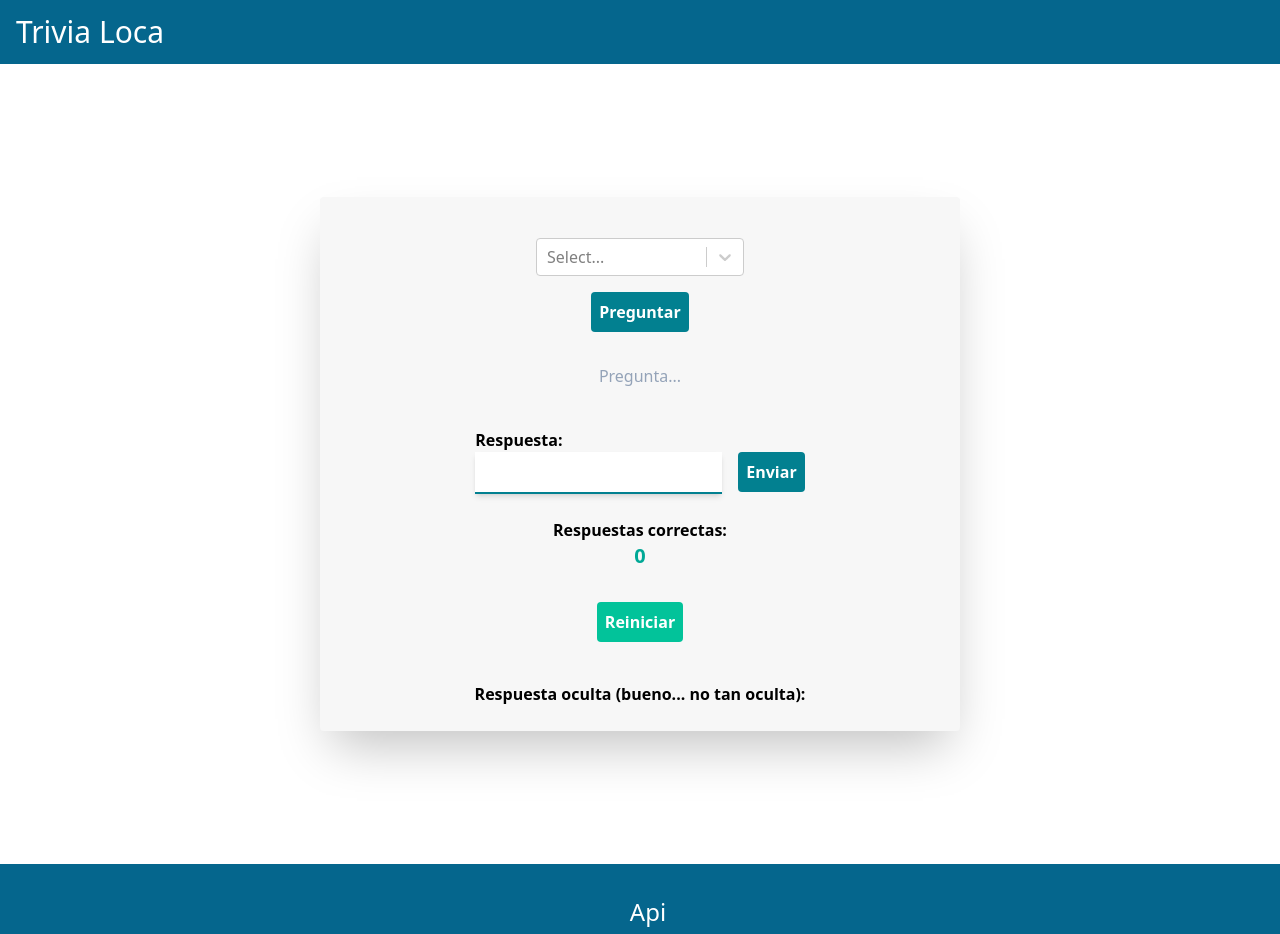
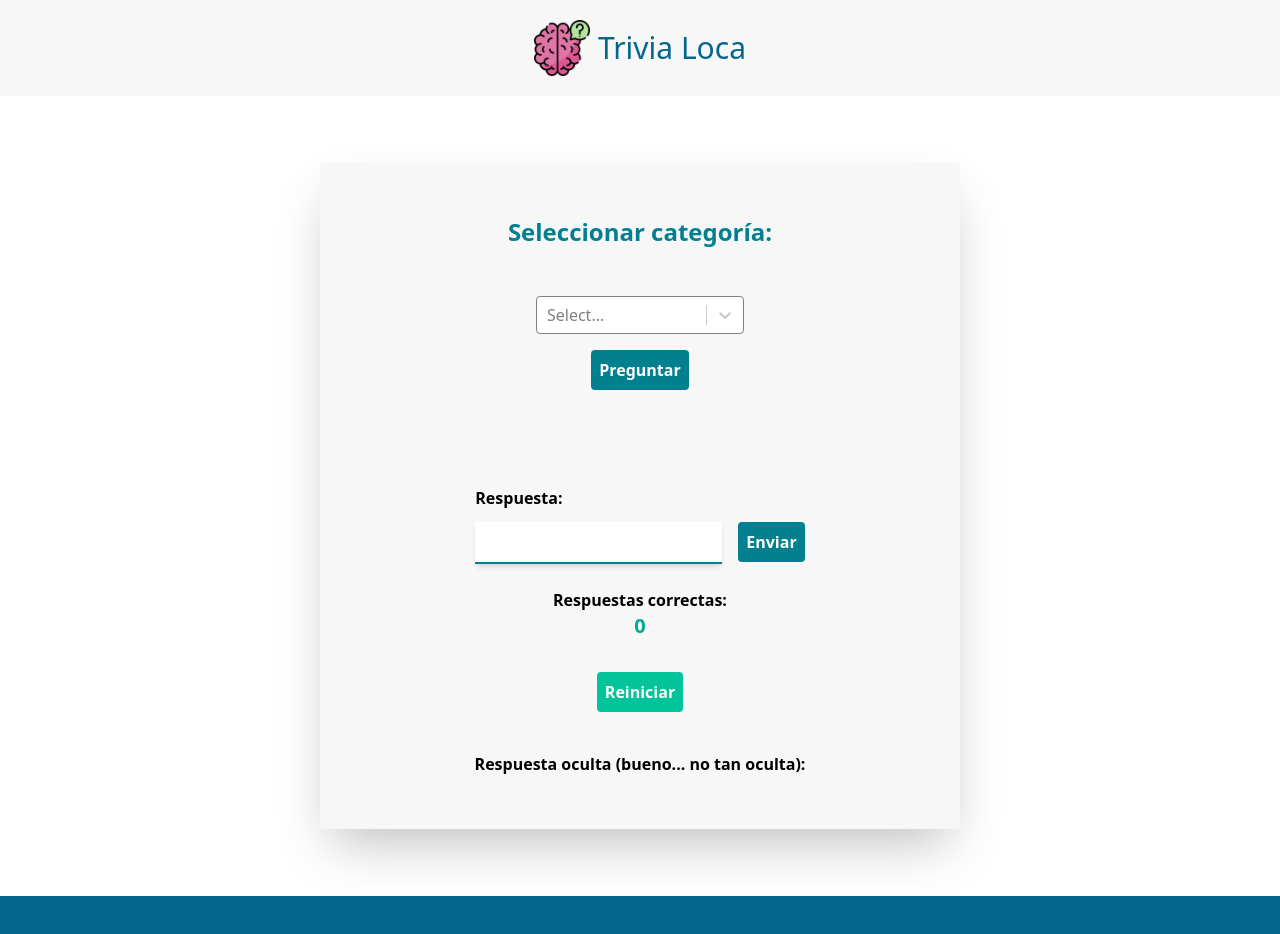
Before and after one commit to LeandroCantero/trabajo-final, a React (Create React App) app: page / in a window 1280 px wide. Shown: the top 934 px of the page. Built offline with nearby package versions, Linux system fonts and the light colour scheme.

Commit message:
retoques

```diff
--- a/src/components/Foot/Footer.jsx
+++ b/src/components/Foot/Footer.jsx
@@ -3,14 +3,25 @@ import React from "react";
 export const Footer = () => {
   return (
     <div>
-      <div className="bg-auto bg-main h-24 flex items-center justify-center">
+      <div className="bg-auto bg-main h-24 flex items-center justify-between">
         <a
           href="https://api-ninjas.com/api/trivia"
           target="_blank"
           rel="noreferrer"
         >
-          <h1 className="text-2xl text-white ml-4 ">Api</h1>
+          <h1 className="text-2xl text-white font-semibold ml-8">API</h1>
         </a>
+        <p className="text-white">
+          By{" "}
+          <a
+            className="font-semibold mr-8"
+            href="https://github.com/LeandroCantero/trabajo-final"
+            target="_blank"
+            rel="noreferrer"
+          >
+            Cantero Leandro
+          </a>
+        </p>
       </div>
     </div>
   );
--- a/src/components/Head/Header.jsx
+++ b/src/components/Head/Header.jsx
@@ -2,10 +2,15 @@ import React from "react";
 
 const Header = () => {
   return (
-    <div>
-      <div className="bg-auto bg-main h-16 flex items-center">
-        <a href="/">
-          <h1 className="text-3xl text-white align-middle	ml-4 ">Trivia Loca</h1>
+    <div className="">
+      <div className="bg-auto shadow-2xl bg-semiWhite h-24 flex items-center justify-center ">
+        <a href="/" className="flex items-center">
+          <img
+            src={require("./quiz.webp")}
+            alt="logo-trivia-loca"
+            className="w-14 h-auto"
+          />
+          <h1 className="text-3xl text-main align-middle	ml-2 ">Trivia Loca</h1>
         </a>
       </div>
     </div>
--- a/src/components/SelectCategory.jsx
+++ b/src/components/SelectCategory.jsx
@@ -6,7 +6,6 @@ import { useState } from "react";
 const SelectCategory = ({ options }) => {
   const [selectedOption, setSelectedOption] = useState(null);
   const [trivia, setTrivia] = useState("");
-  const [errorM, setErrorM] = useState("");
   const [isError, setIsError] = useState(false);
 
   const getApiTrivia = async () => {
@@ -25,22 +24,27 @@ const SelectCategory = ({ options }) => {
       setIsError(false);
     } catch (error) {
       setIsError(true);
-      setErrorM("Debes seleccionar una categoría para empezar a jugar");
     }
   };
 
   return (
-    <div className="flex items-center	justify-center w-full h-screen flex-col">
-      <div className="rounded shadow-2xl bg-semiWhite flex items-center justify-center flex-col w-3/6 h-4/6">
+    <div className="flex items-center	justify-center w-full h-screen flex-col bg-white">
+      <div className="rounded shadow-2xl bg-semiWhite flex items-center justify-center flex-col w-3/6 h-5/6">
         <div className="flex flex-col items-center">
-          <p className="text-red-600 font-semibold absolute top-72">
-            {isError && errorM}
+          <p className="text-secondary font-bold text-2xl mb-12">
+            Seleccionar categoría:
           </p>
           <Select
             defaultValue={selectedOption}
             onChange={setSelectedOption}
             options={options}
-            className="w-52 mt-4"
+            className="w-52"
+            styles={{
+              control: (baseStyles) => ({
+                ...baseStyles,
+                borderColor: isError ? "red" : "grey",
+              }),
+            }}
           />
         </div>
         <Trivia trivia={trivia} getApiTrivia={getApiTrivia} />
--- a/src/components/Trivia.jsx
+++ b/src/components/Trivia.jsx
@@ -32,7 +32,7 @@ const Trivia = ({ trivia, getApiTrivia }) => {
   }
 
   function handleClick() {
-    const newAnswer = inputRef.current.value.toLowerCase();
+    const newAnswer = inputRef.current.value.toLowerCase().trim();
     setAnswer(newAnswer);
     isCorrect(newAnswer);
     saveLastTrivia();
@@ -75,15 +75,11 @@ const Trivia = ({ trivia, getApiTrivia }) => {
       >
         Preguntar
       </button>
-      <p className="mb-10">
-        {reset ? (
-          <span className="text-slate-400">Pregunta...</span>
-        ) : (
-          trivia.question
-        )}
+      <p className="mb-10 font-semibold text-secondary text-2xl w-4/5">
+        {reset ? "" : trivia.question}
       </p>
-      <div className="mb-6">
-        <p className="font-bold">Respuesta: </p>
+      <div className="my-6">
+        <p className="font-bold mb-3">Respuesta: </p>
         <input
           className="border-b-2 border-b-secondary outline-0 shadow-md p-2"
           ref={inputRef}
--- a/tailwind.config.js
+++ b/tailwind.config.js
@@ -14,6 +14,21 @@ module.exports = {
         fifth: "#F0F3BD",
         semiWhite: "#f7f7f7",
       },
+      spacing: {
+        74: "19rem",
+      },
+      keyframes: {
+        shake: {
+          "0%": { transform: "rotate(0deg)" },
+          "25%": { transform: "rotate(5deg)" },
+          "50%": { transform: "rotate(0eg)" },
+          "75%": { transform: "rotate(-5deg)" },
+          "100%": { transform: "rotate(0deg)" },
+        },
+      },
+      animation: {
+        shake: "shake .5s ease-in-out",
+      },
     },
   },
   plugins: [],
```
Also changed, not shown: src/components/Head/quiz.webp (added).
